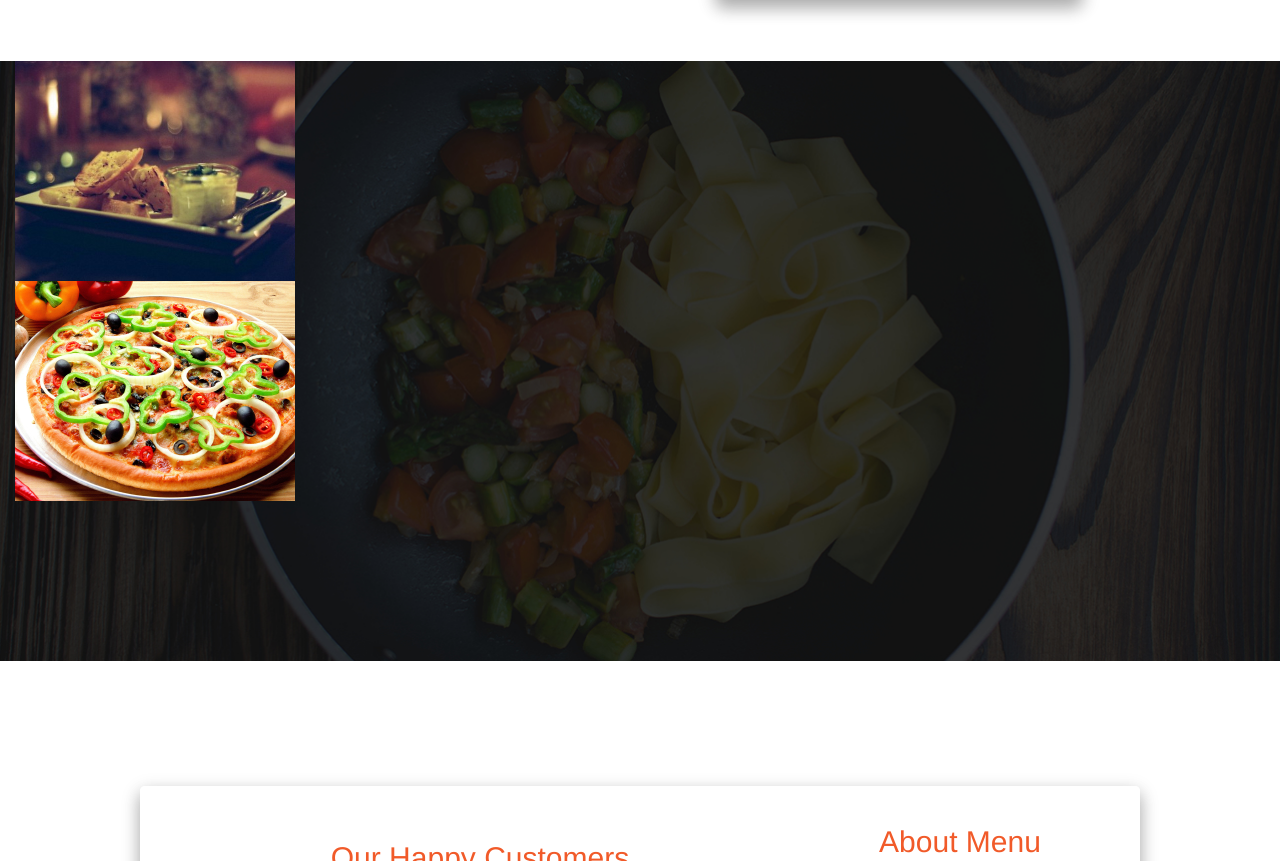
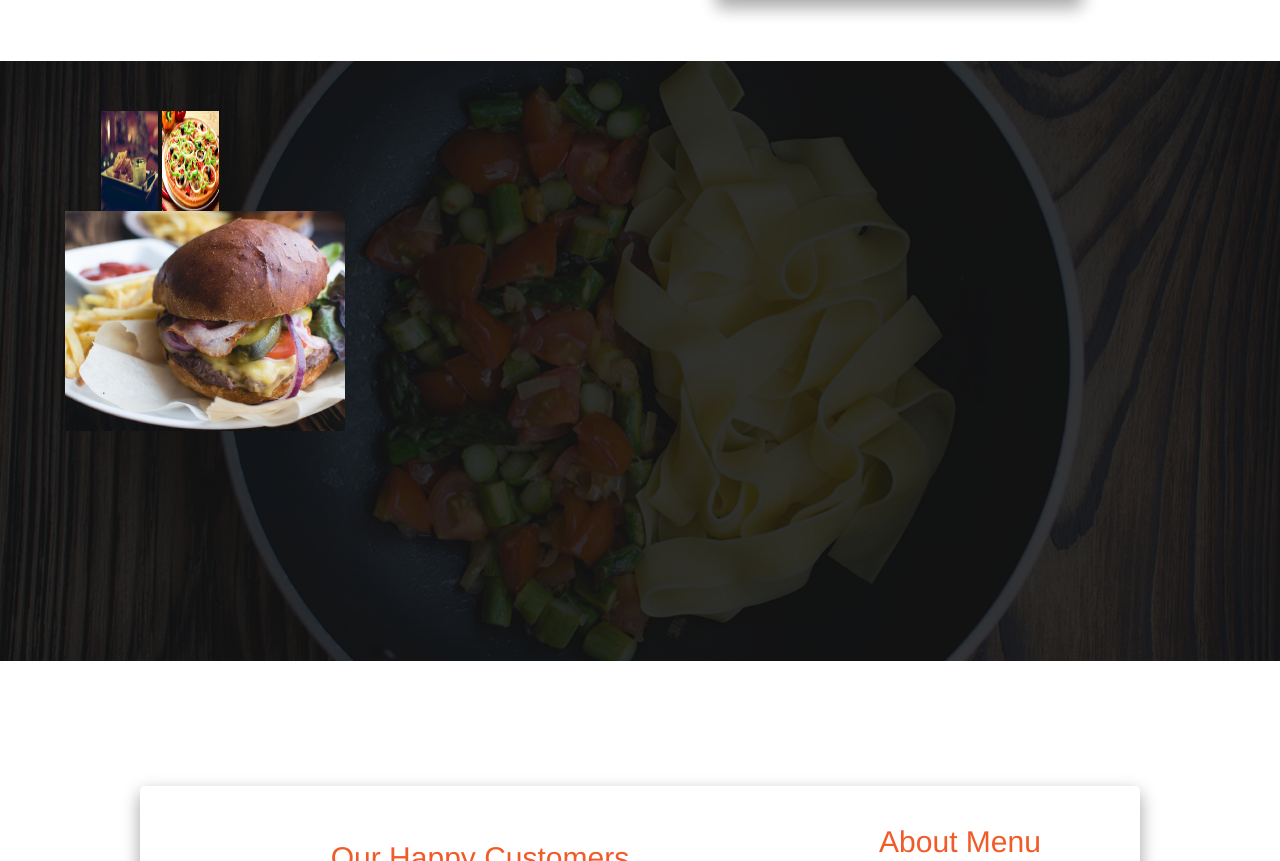
Before and after one commit to abdullahi05/Anita-restuarant-website, a plain HTML site: page index.html in a window 1280 px wide. Shown: the part 1538-2399 px from the top of the page. Drawn offline with nearby package versions, Linux system fonts and the light colour scheme.

Commit message:
added ather images

```diff
--- a/css/styles.css
+++ b/css/styles.css
@@ -191,3 +191,7 @@ margin-left: 10%;
 margin-right: 10%;
 background-color: #ffffff;
 }
+#burger{
+	text-align: center;
+	padding: 50px;
+}
--- a/index.html
+++ b/index.html
@@ -132,10 +132,11 @@
 
 <div class="col-md-12 media2">
       <div class="col-md12 overlay">
-        <div class="col-md-4">
-          <div class="burger">
-       <img src="image/chickenBurger.jpg" style="display:inline;"width="" height="">
-       <img src="image/chickenPizza.jpg" style="display:inline">
+        <div class="col-md-3">
+          <div id="burger">
+       <img src="image/chickenBurger.jpg" style="display:inline;" width="30%" height="100px">
+       <img src="image/chickenPizza.jpg" style="display:inline" width="30%"height="100px">
+       <img src="image/beefBurger.jpg" style="display:inline">
      </div>
      </div>
   </div>
```
